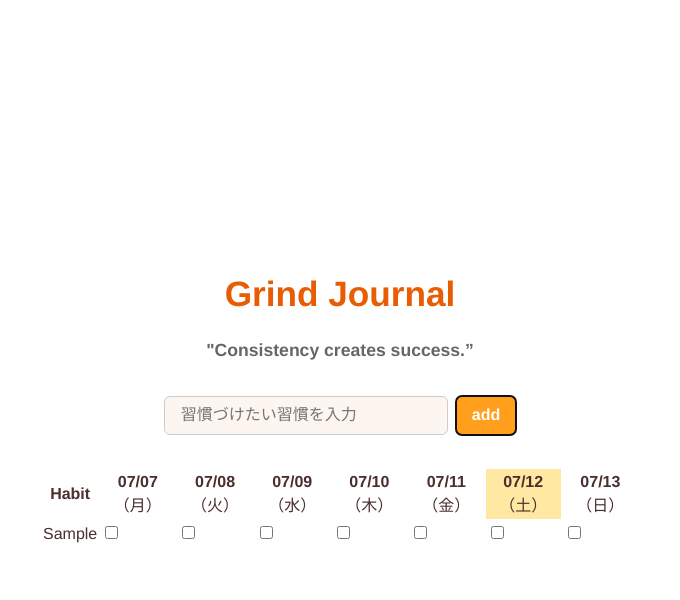
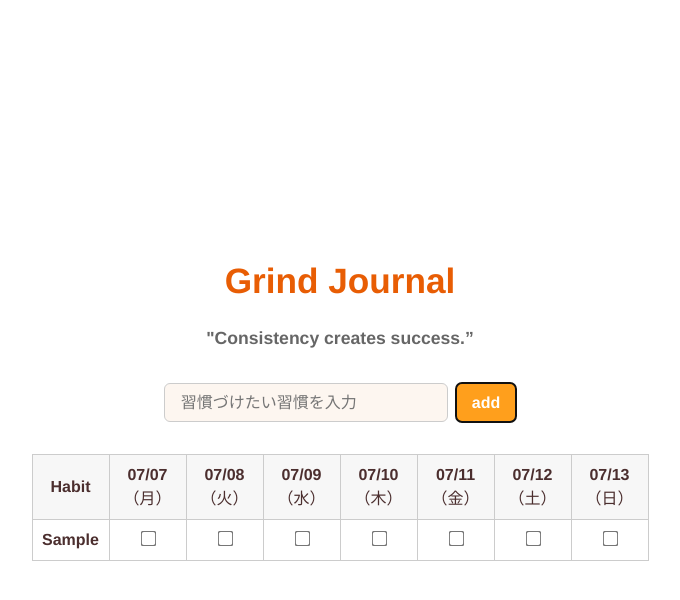
Before and after one commit to Atsulabo/-MyHabitTracker-React-App, a React (Vite) app: page / in a window 1280 px wide. Both pictures are taken after typing "Sample" into the empty fields and a click on the button "add". Shown: the top 600 px of the page, without its empty margins (300-980 px from the left). Built offline with nearby package versions, Linux system fonts and the light colour scheme.

Commit message:
UI:習慣リストをテーブル形式に

```diff
--- a/src/App.css
+++ b/src/App.css
@@ -12,7 +12,6 @@ body {
 
 /* 外枠 */
 .skin {
-  max-width: 600px;
   margin: 0 auto;
   padding: 2rem;
 }
@@ -81,3 +80,53 @@ header h2 {
 .highlight {
   background-color: #ffe8a1;
 }
+
+.habit-table {
+  width: 100%;
+  border-collapse: collapse;
+  margin-top: 20px;
+  overflow-x: auto;
+}
+
+.habit-table th,
+.habit-table td {
+  border: 1px solid #ccc;
+  padding: 8px;
+  text-align: center;
+  min-width: 60px;
+}
+.habit-table th{
+  white-space: pre-line;  /* \n を改行として扱う */
+}
+
+.habit-column {
+  min-width: 180px;
+  max-width: 300px;
+  text-align: left;
+  font-weight: bold;
+  padding-left: 16px;
+  white-space: nowrap;
+  overflow: hidden;
+  text-overflow: ellipsis;
+  min-width: 200px;
+  max-width: 400px;
+}
+@media (max-width: 768px) {
+  .habit-column {
+    white-space: normal;      /* スマホでは折り返しOKにする */
+    max-width: none;          /* 最大幅制限解除 */
+  }
+}
+
+.habit-table thead {
+  background-color: #f7f7f7;
+}
+
+.habit-table input[type="checkbox"] {
+  transform: scale(1.2); /* ちょっと大きくする */
+  cursor: pointer;
+}
+
+.habit-table .today {
+  background-color: #ffeeba; /* 今日の列を黄色っぽくハイライト */
+}
--- a/src/App.tsx
+++ b/src/App.tsx
@@ -41,7 +41,7 @@ const getWeekDates = (): string[] => {
     const month = String(d.getMonth() + 1).padStart(2, '0');
     const day = String(d.getDate()).padStart(2, '0');
 
-    dates.push(`${month}/${day}（${weekdays[i]}）`);
+    dates.push(`${month}/${day} \n（${weekdays[i]}）`);
   }
 
   return dates;
@@ -93,7 +93,7 @@ const getWeekDates = (): string[] => {
               {weekDates.map((dateStr) => (
                 <th
                   key={dateStr}
-                  className={dateStr === weekDates[todayIndex] ? 'highlight' : ''}
+                  className={dateStr === weekDates[todayIndex] ? 'highlight,habit-column' : 'habit-column'}
                 >
                   {dateStr}
                 </th>
@@ -103,7 +103,7 @@ const getWeekDates = (): string[] => {
           <tbody>
             {habits.map(habit => (
               <tr key={habit}>
-                <td>{habit}</td>
+                <td className="habit-column" title={habit}>{habit}</td>
                 {weekDates.map(dateStr => (
                   <td key={`${habit}-${dateStr}`}>
                     <input
```
